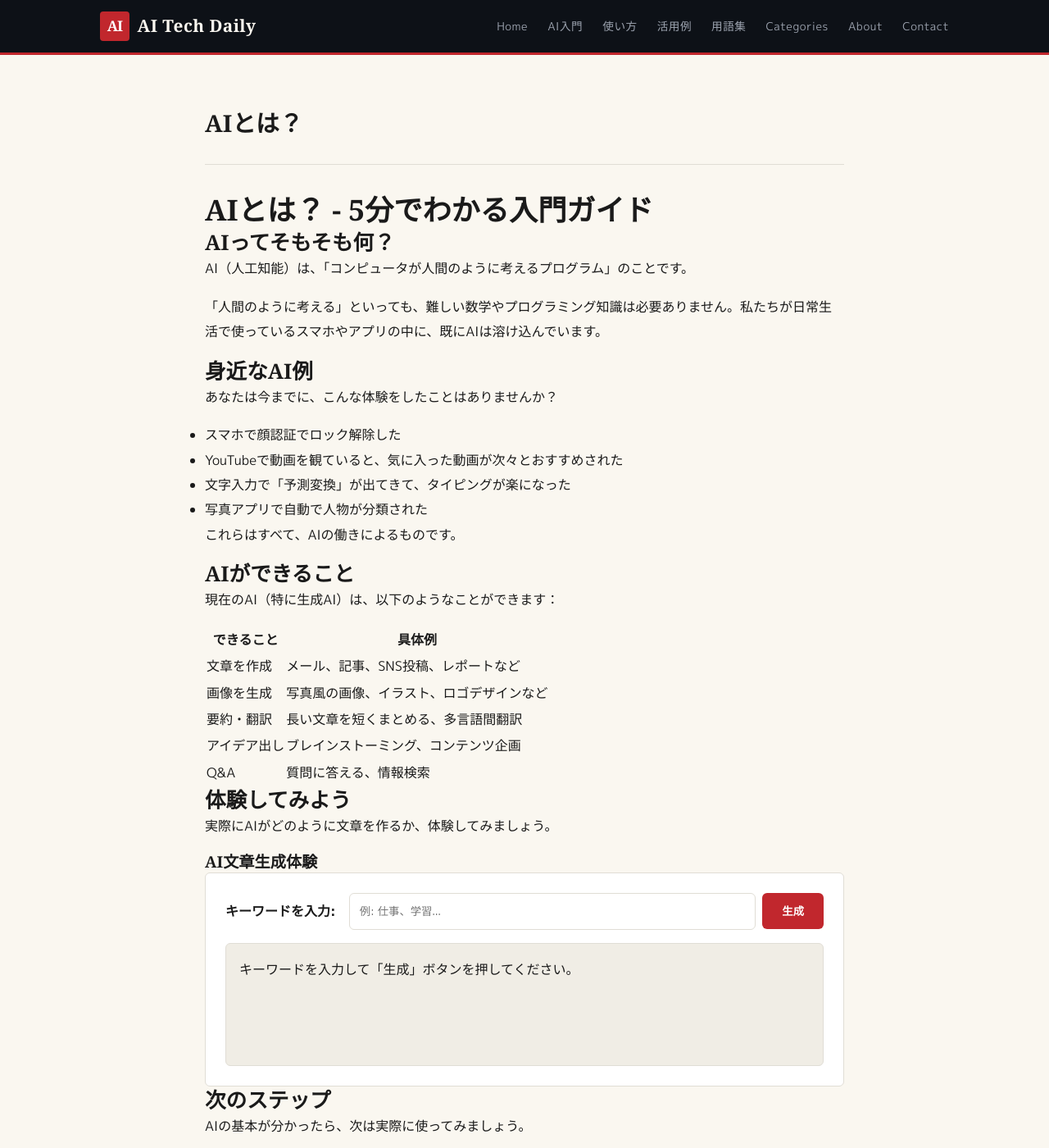
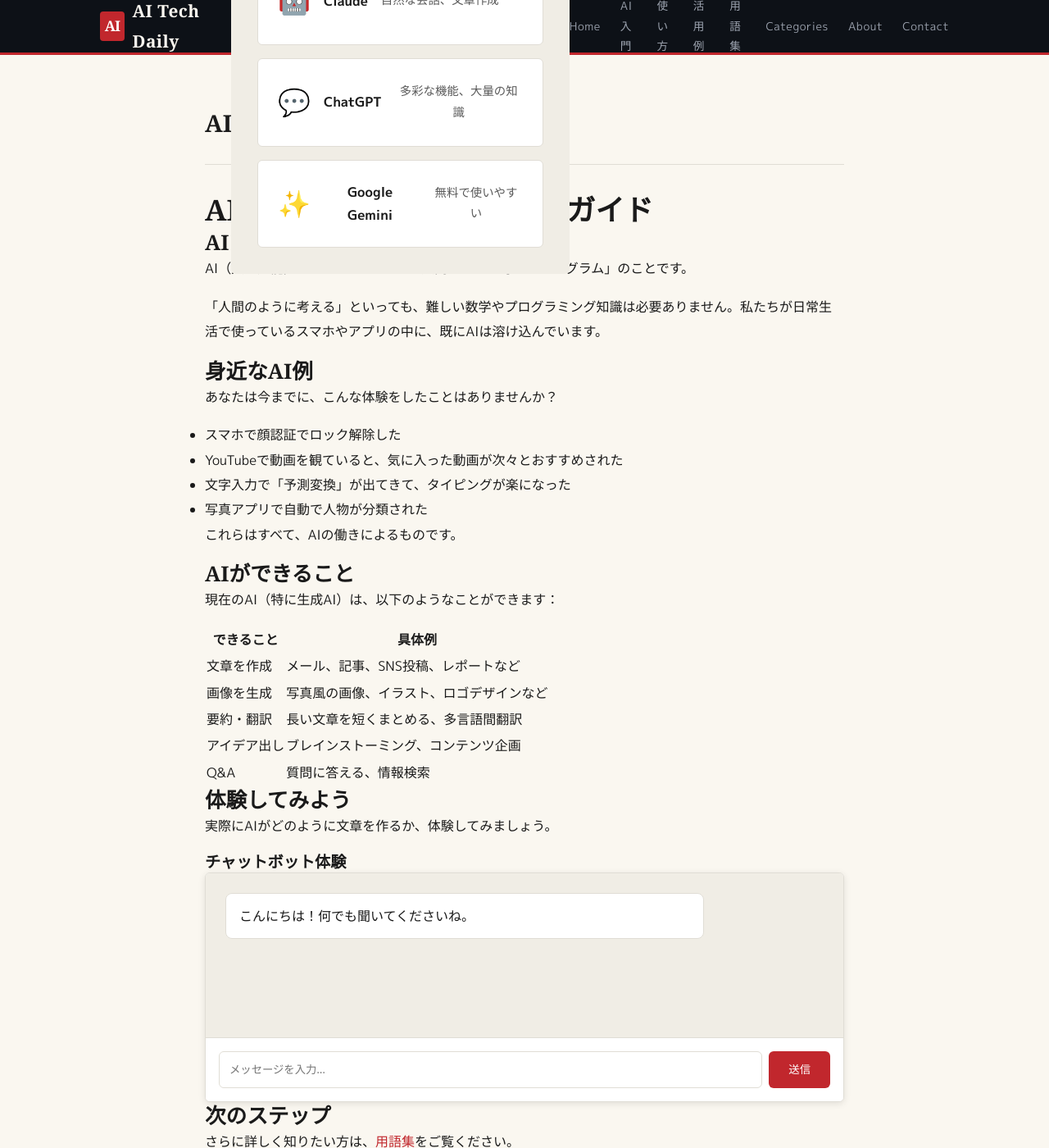
Before and after one commit to yykk1109b-prog/ai-tech-daily, a Jekyll site: the page built from beginner/what-is-ai.md, in a window 1280 px wide and 1400 px high. Shown: the whole window at 82% size. Built offline with Jekyll 4.4.1, drawn with Linux system fonts in a browser that asks for light colours; some web fonts are replaced.

Commit message:
Add chat demo section to header and update beginner pages
- Add chat-hero section with recommended AI links (Claude, ChatGPT, Gemini)
- Add chat-hero CSS styles
- Update beginner/what-is-ai.md to use chat-demo.html instead of article-demo.html
- Update beginner/index.md to remove "try now" link

Co-Authored-By: Claude Opus 4.6 <noreply@anthropic.com>

```diff
--- a/_includes/header.html
+++ b/_includes/header.html
@@ -9,6 +9,32 @@
       <span></span>
       <span></span>
     </button>
+    <!-- チャットボット体験セクション -->
+    <div class="chat-hero">
+      <h2>AIチャットボット体験</h2>
+      <p>まずはここでチャットボットの使い方を試してみましょう</p>
+
+      <div class="recommended-ai">
+        <h3>おすすめするAI</h3>
+        <div class="ai-list">
+          <a href="https://claude.ai" target="_blank" rel="noopener">
+            <span class="ai-icon">🤖</span>
+            <span class="ai-name">Claude</span>
+            <span class="ai-desc">自然な会話、文章作成</span>
+          </a>
+          <a href="https://chat.openai.com" target="_blank" rel="noopener">
+            <span class="ai-icon">💬</span>
+            <span class="ai-name">ChatGPT</span>
+            <span class="ai-desc">多彩な機能、大量の知識</span>
+          </a>
+          <a href="https://gemini.google.com" target="_blank" rel="noopener">
+            <span class="ai-icon">✨</span>
+            <span class="ai-name">Google Gemini</span>
+            <span class="ai-desc">無料で使いやすい</span>
+          </a>
+        </div>
+      </div>
+    </div>
     <nav class="site-nav" id="site-nav" role="navigation" aria-label="Primary">
       <a href="{{ '/' | relative_url }}">Home</a>
       <a href="{{ '/beginner' | relative_url }}">AI入門</a>
--- a/assets/css/style.css
+++ b/assets/css/style.css
@@ -1138,3 +1138,73 @@ h3[data-perspective="ideas"] {
 .article-output p {
   color: var(--text);
 }
+
+/* ============================================
+   Chat Hero Section (チャットボット体験)
+   ============================================ */
+
+.chat-hero {
+  background: var(--bg-alt);
+  padding: 2rem;
+  text-align: center;
+  border-radius: var(--radius);
+  margin: 2rem 0;
+}
+
+.chat-hero h2 {
+  font-family: var(--font-display);
+  font-size: 1.5rem;
+  margin-bottom: 1rem;
+  color: var(--text);
+}
+
+.chat-hero p {
+  color: var(--text-secondary);
+  margin-bottom: 2rem;
+}
+
+.recommended-ai h3 {
+  font-size: 1.2rem;
+  margin-bottom: 1.5rem;
+  color: var(--accent);
+}
+
+.ai-list {
+  display: flex;
+  flex-direction: column;
+  gap: 1rem;
+  max-width: 600px;
+  margin: 0 auto;
+}
+
+.ai-list a {
+  display: flex;
+  align-items: center;
+  gap: 1rem;
+  padding: 1.5rem;
+  background: var(--bg-card);
+  border: 1px solid var(--border);
+  border-radius: var(--radius);
+  text-decoration: none;
+  transition: var(--transition-hover);
+}
+
+.ai-list a:hover {
+  transform: translateY(-4px);
+  box-shadow: var(--shadow-md);
+  border-color: var(--accent);
+}
+
+.ai-icon {
+  font-size: 2rem;
+}
+
+.ai-name {
+  font-weight: bold;
+  color: var(--text);
+}
+
+.ai-desc {
+  color: var(--text-secondary);
+  font-size: 0.9rem;
+}
--- a/beginner/what-is-ai.md
+++ b/beginner/what-is-ai.md
@@ -41,10 +41,8 @@ AI（人工知能）は、「コンピュータが人間のように考えるプ
 
 実際にAIがどのように文章を作るか、体験してみましょう。
 
-{% include article-demo.html %}
+{% include chat-demo.html %}
 
 ## 次のステップ
 
-AIの基本が分かったら、次は実際に使ってみましょう。
-
-→ [さっそく試してみる](try-now/)
+さらに詳しく知りたい方は、[用語集](glossary/)をご覧ください。
```
Also changed, not shown: beginner/index.md (+1 -2 lines), Gemfile.lock.
